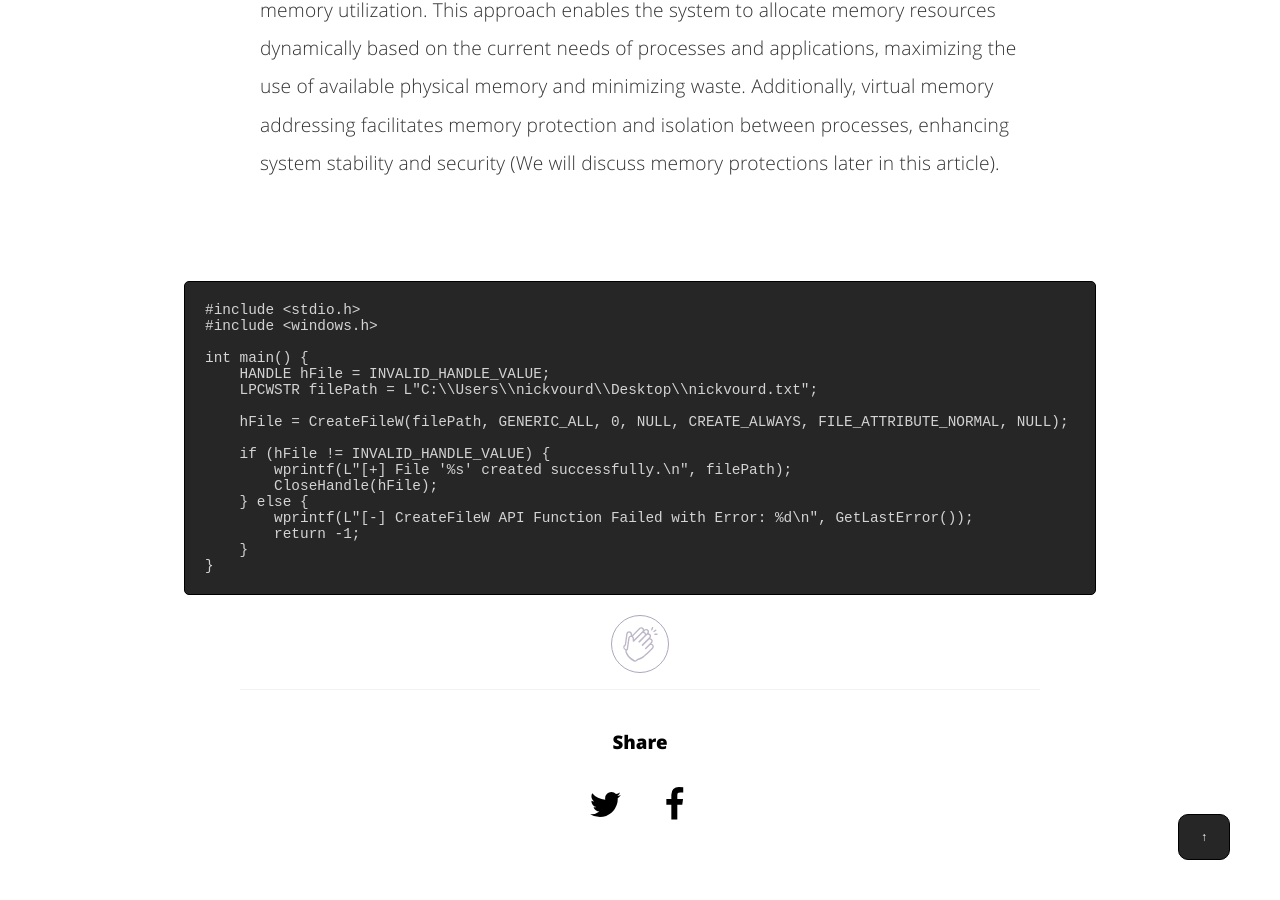
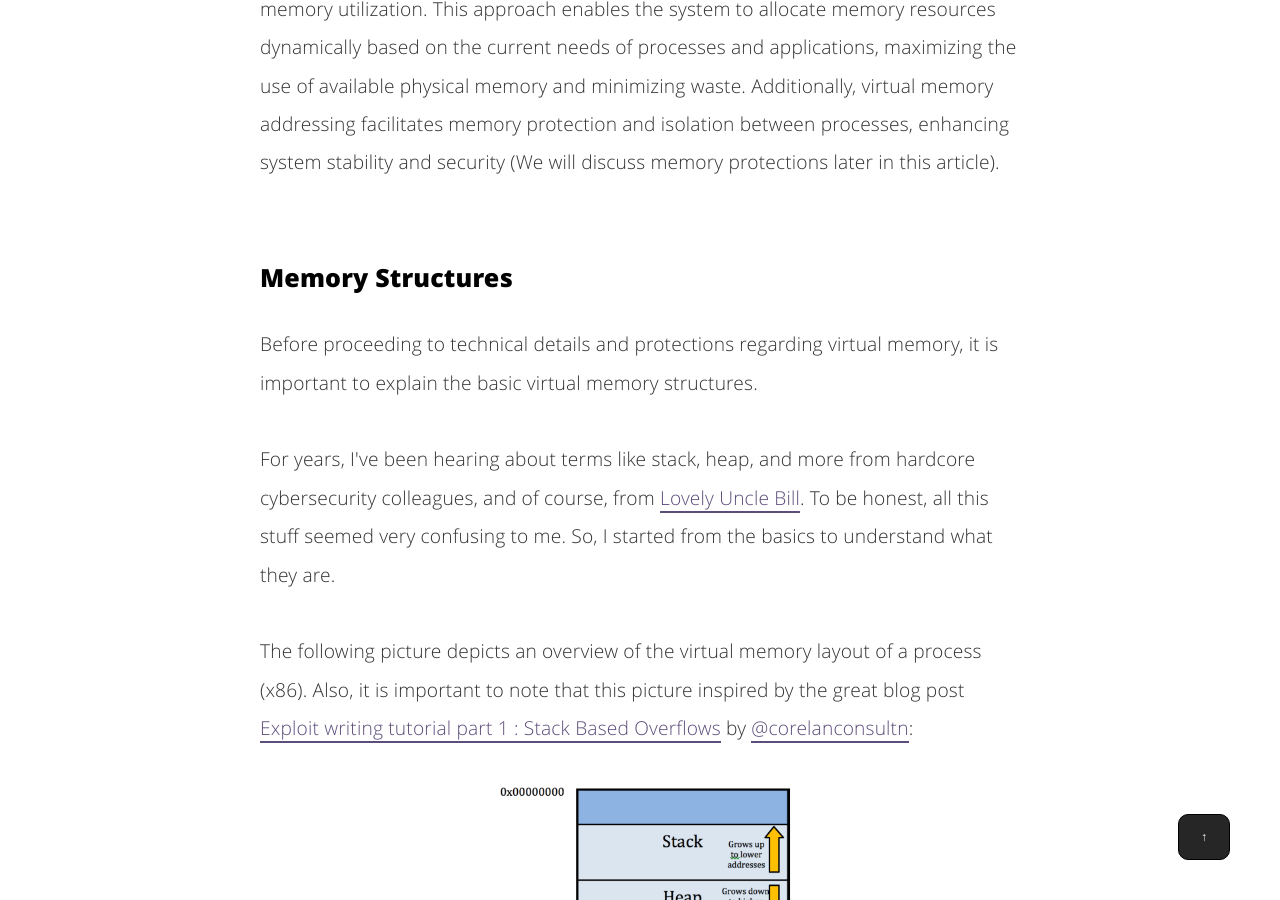
Before and after one commit to nickvourd/nickvourd.github.io, a Jekyll site: the page built from _posts/2024-04-17-an-introduction-to-windows-memory-management.md, in a window 1280 px wide and 900 px high, scrolled down 1632 px. Built offline with Jekyll 4.4.1, drawn with Linux system fonts in a browser that asks for light colours.

Commit message:
An Introduction to Windows Memory Management (Part 2)

````diff
--- a/_posts/2024-04-17-an-introduction-to-windows-memory-management.md
+++ b/_posts/2024-04-17-an-introduction-to-windows-memory-management.md
@@ -143,13 +143,23 @@ function topFunction() {
 
 <h3>Intro to Memory</h3>
 
-<p>The first thing we need to discuss is what memory is! Memory in computing systems refers to the electronic components that store data and instructions for processing by the Central Processing Unit (CPU).Most people out there, when they hear the word "memory," typically think of RAM or a hard disk. To be honest, while these examples are contextualized to memory types, in Windows Internals, the meaning is slightly different...<br /><br /></p>
+<p>The first thing we need to discuss is what memory is! Memory in computing systems refers to the electronic components that store data and instructions for processing by the Central Processing Unit (CPU).Most people out there, when they hear the word "memory," typically think of RAM or a hard disk. To be honest, while these examples are contextualized to memory types, in Windows Internals, the meaning is slightly different...<br /><br />
 
-<p>According to the book <a href="https://www.amazon.com/Windows-Internals-Part-architecture-management/dp/0735684189">'Windows Internals, Part 1'</a> by <a href="https://twitter.com/zodiacon">Pavel Yosifovich</a>, modern operating systems do not use directly physical memory (i.e., RAM) for mapping. Instead, they utilize virtual memory addressing, where each process has its own virtual address space.<br /><br />
+According to the book <a href="https://www.amazon.com/Windows-Internals-Part-architecture-management/dp/0735684189">'Windows Internals, Part 1'</a> by <a href="https://twitter.com/zodiacon">Pavel Yosifovich</a>, modern operating systems do not use directly physical memory (i.e., RAM) for mapping. Instead, they utilize virtual memory addressing, where each process has its own virtual address space.<br /><br />
 
 You may rightly wonder why it's so important to work this way rather than mapping directly to physical addresses. The answer is so simple; it's all about optimizing the use of physical memory resources to improve system performance and reliability.<br /><br />
 
 By utilizing virtual memory addressing and allowing the operating system's Memory Management Unit (MMU) to handle the mapping of virtual addresses to physical memory addresses, modern operating systems can efficiently manage physical memory utilization. This approach enables the system to allocate memory resources dynamically based on the current needs of processes and applications, maximizing the use of available physical memory and minimizing waste. Additionally, virtual memory addressing facilitates memory protection and isolation between processes, enhancing system stability and security (We will discuss memory protections later in this article).</p><br /><br />
+
+<h3>Memory Structures</h3>
+
+<p>Before proceeding to technical details and protections regarding virtual memory, it is important to explain the basic virtual memory structures.<br /><br />
+
+For years, I've been hearing about terms like stack, heap, and more from hardcore cybersecurity colleagues, and of course, from <a href="https://twitter.com/0xvm">Lovely Uncle Bill</a>. To be honest, all this stuff seemed very confusing to me. So, I started from the basics to understand what they are.<br /><br />
+
+The following picture depicts an overview of the virtual memory layout of a process (x86). Also, it is important to note that this picture inspired by the great blog post <a href="https://www.corelan.be/index.php/2009/07/19/exploit-writing-tutorial-part-1-stack-based-overflows/">Exploit writing tutorial part 1 : Stack Based Overflows</a> by <a href="https://twitter.com/corelanconsultn">@corelanconsultn</a>:</p>
+
+<img src="/assets/img/post-img/17-04-2024/Memory-Strucutre.png" class="post-images" alt="Exploit writing tutorial part 1 : Stack Based Overflows (Corelan)" height="500" weight="500">
 
 ```
 #include <stdio.h>
````
